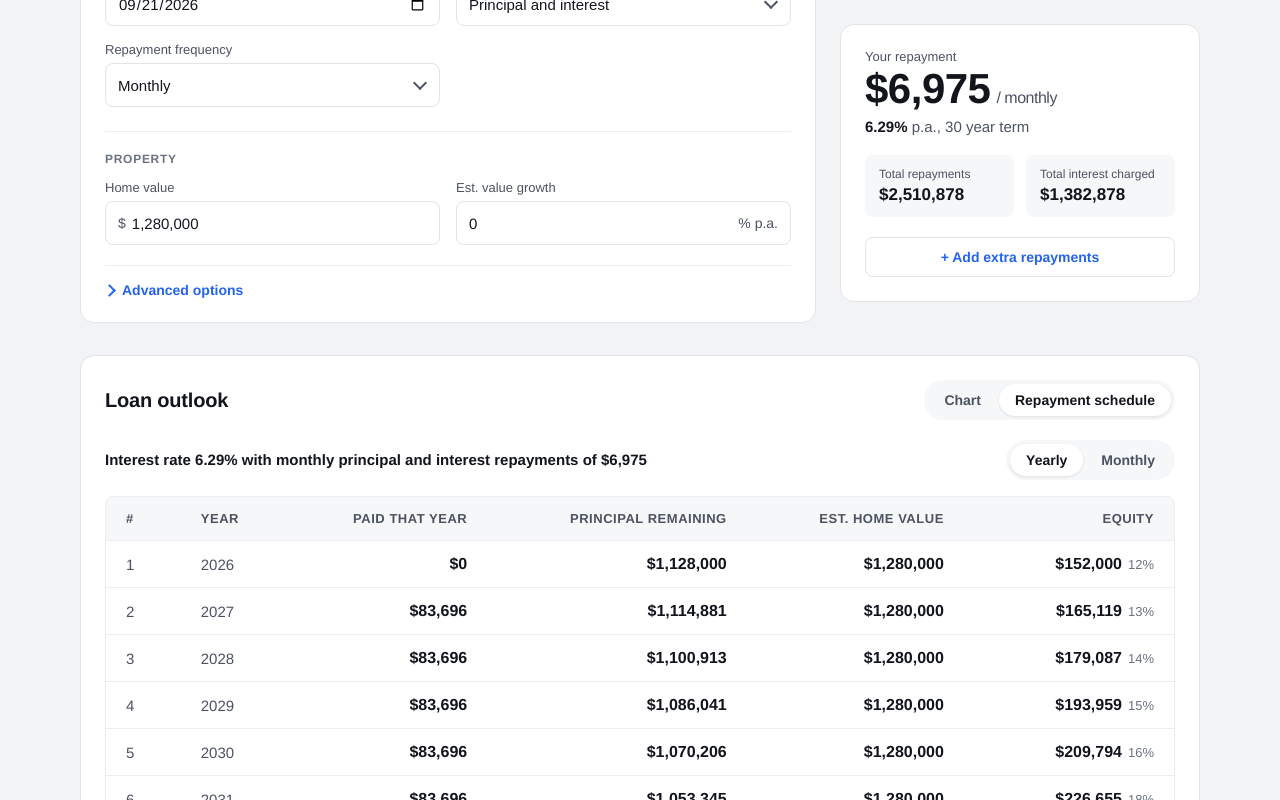
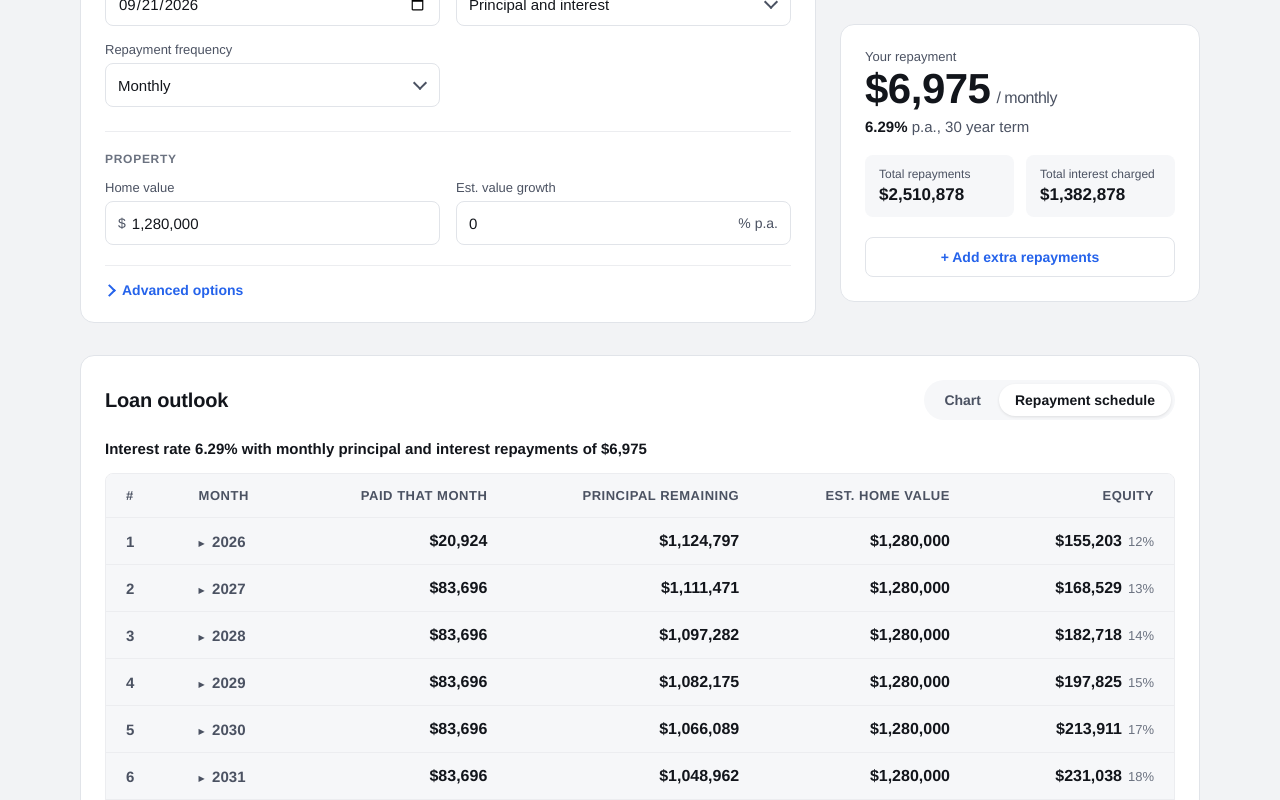
Before and after one commit to shubhankar1995/loan-calculators, a React (Vite) app: page / in a window 1280 px wide. Both pictures are taken after a click on the tab "Repayment schedule". Shown: the part 474-1274 px from the top of the page. Built offline with nearby package versions, Linux system fonts and the light colour scheme.

Commit message:
refactor: remove yearlyBalances from RepaymentsTable and adjust related logic

```diff
--- a/src/HomeLoanCalculator.tsx
+++ b/src/HomeLoanCalculator.tsx
@@ -199,7 +199,6 @@ export function HomeLoanCalculator() {
           <RepaymentsTable
             caption={caption}
             startDate={startDate}
-            yearlyBalances={result.yearlyBalances}
             monthlyBalances={result.monthlyBalances}
             homeValue={homeValue}
             homeValueGrowthPercent={homeValueGrowthPercent}
--- a/src/HouseAndLandCalculator.tsx
+++ b/src/HouseAndLandCalculator.tsx
@@ -185,7 +185,6 @@ export function HouseAndLandCalculator() {
           <RepaymentsTable
             caption={caption}
             startDate={startDate}
-            yearlyBalances={result.yearlyBalances}
             monthlyBalances={result.monthlyBalances}
             propertyValues={result.propertyValues}
           />
--- a/src/components/RepaymentsTable.tsx
+++ b/src/components/RepaymentsTable.tsx
@@ -1,15 +1,6 @@
 import { Fragment, useState } from 'react'
-import { projectedHomeValue, type MonthlyBalance, type YearlyBalance } from '../lib/loan'
-import {
-  addMonths,
-  formatCurrency,
-  formatMonthYear,
-  formatPercent,
-  formatYear,
-  parseISODate,
-} from '../lib/format'
-
-type Granularity = 'yearly' | 'monthly'
+import { projectedHomeValue, type MonthlyBalance } from '../lib/loan'
+import { addMonths, formatCurrency, formatMonthYear, formatPercent, parseISODate } from '../lib/format'
 
 interface Row {
   key: number
@@ -30,7 +21,6 @@ interface Props {
   caption: string
   /** Date the loan starts, as an "yyyy-MM-dd" string, used to turn elapsed periods into calendar dates. */
   startDate: string
-  yearlyBalances: YearlyBalance[]
   monthlyBalances: MonthlyBalance[]
   /** Home value used to show equity alongside the principal owing. Omit or zero to hide the column. */
   homeValue?: number
@@ -47,14 +37,11 @@ interface Props {
 export function RepaymentsTable({
   caption,
   startDate,
-  yearlyBalances,
   monthlyBalances,
   homeValue = 0,
   homeValueGrowthPercent = 0,
   propertyValues,
 }: Props) {
-  const [granularity, setGranularity] = useState<Granularity>('yearly')
-  const [collapsedYears, setCollapsedYears] = useState<Set<number>>(new Set())
   const showEquity = propertyValues ? propertyValues.some((value) => value > 0) : homeValue > 0
   const start = parseISODate(startDate)
 
@@ -63,21 +50,7 @@ export function RepaymentsTable({
       ? propertyValues[monthsElapsed] ?? 0
       : projectedHomeValue(homeValue, homeValueGrowthPercent, monthsElapsed / 12)
 
-  const rows: Row[] =
-    granularity === 'yearly'
-      ? yearlyBalances.map((row) => {
-          const date = addMonths(start, row.yearsElapsed * 12)
-          return {
-            key: row.yearsElapsed,
-            date: formatYear(date),
-            year: date.getFullYear(),
-            balance: row.balance,
-            repayment: row.repayment,
-            offsetBalance: row.offsetBalance,
-            projectedHomeValue: valueAt(row.yearsElapsed * 12),
-          }
-        })
-      : monthlyBalances.map((row) => {
+  const rows: Row[] = monthlyBalances.map((row) => {
     const date = addMonths(start, row.monthsElapsed)
     return {
       key: row.monthsElapsed,
@@ -93,7 +66,6 @@ export function RepaymentsTable({
   const showOffset = rows.some((row) => row.offsetBalance > 0)
 
   const yearGroups: YearGroup[] = []
-  if (granularity === 'monthly') {
   for (const row of rows) {
     const lastGroup = yearGroups[yearGroups.length - 1]
     if (lastGroup && lastGroup.year === row.year) {
@@ -102,7 +74,10 @@ export function RepaymentsTable({
       yearGroups.push({ year: row.year, rows: [row] })
     }
   }
-  }
+
+  const [collapsedYears, setCollapsedYears] = useState<Set<number>>(
+    () => new Set(yearGroups.map((group) => group.year)),
+  )
 
   function toggleYear(year: number) {
     setCollapsedYears((prev) => {
@@ -117,29 +92,15 @@ export function RepaymentsTable({
     <div>
       <div className="chart__header">
         <p className="chart__title">{caption}</p>
-        <div className="tabs" role="tablist">
-          <GranularityButton
-            active={granularity === 'yearly'}
-            onClick={() => setGranularity('yearly')}
-          >
-            Yearly
-          </GranularityButton>
-          <GranularityButton
-            active={granularity === 'monthly'}
-            onClick={() => setGranularity('monthly')}
-          >
-            Monthly
-          </GranularityButton>
-        </div>
       </div>
       <div className="table-wrap">
       <table className="repayments-table">
         <thead>
           <tr>
             <th scope="col">#</th>
-            <th scope="col">{granularity === 'yearly' ? 'Year' : 'Month'}</th>
+            <th scope="col">Month</th>
             <th scope="col" className="numeric">
-              {granularity === 'yearly' ? 'Paid that year' : 'Paid that month'}
+              Paid that month
             </th>
             <th scope="col" className="numeric">
               Principal remaining
@@ -162,17 +123,7 @@ export function RepaymentsTable({
           </tr>
         </thead>
         <tbody>
-          {granularity === 'yearly'
-            ? rows.map((row, index) => (
-                <RepaymentRow
-                  key={row.key}
-                  number={index + 1}
-                  row={row}
-                  showOffset={showOffset}
-                  showEquity={showEquity}
-                />
-              ))
-            : yearGroups.map((group) => {
+          {yearGroups.map((group, groupIndex) => {
                 const isCollapsed = collapsedYears.has(group.year)
                 const summary = group.rows[group.rows.length - 1]
                 const totalRepayment = group.rows.reduce((sum, row) => sum + row.repayment, 0)
@@ -182,7 +133,8 @@ export function RepaymentsTable({
                       className="repayments-table__year-row"
                       onClick={() => toggleYear(group.year)}
                     >
-                      <td colSpan={2} className="repayments-table__year-cell">
+                      <td>{groupIndex + 1}</td>
+                      <td className="repayments-table__year-cell">
                         <span
                           className={`repayments-table__chevron${isCollapsed ? '' : ' is-expanded'}`}
                           aria-hidden="true"
@@ -260,23 +212,3 @@ function RepaymentRow({ number, row, showOffset, showEquity, indent }: Repayment
     </tr>
   )
 }
-
-interface GranularityButtonProps {
-  active: boolean
-  onClick: () => void
-  children: React.ReactNode
-}
-
-function GranularityButton({ active, onClick, children }: GranularityButtonProps) {
-  return (
-    <button
-      type="button"
-      role="tab"
-      className={`tabs__button${active ? ' is-active' : ''}`}
-      onClick={onClick}
-      aria-selected={active}
-    >
-      {children}
-    </button>
-  )
-}
```
Lines whose indentation alone changed are shown as unchanged.
